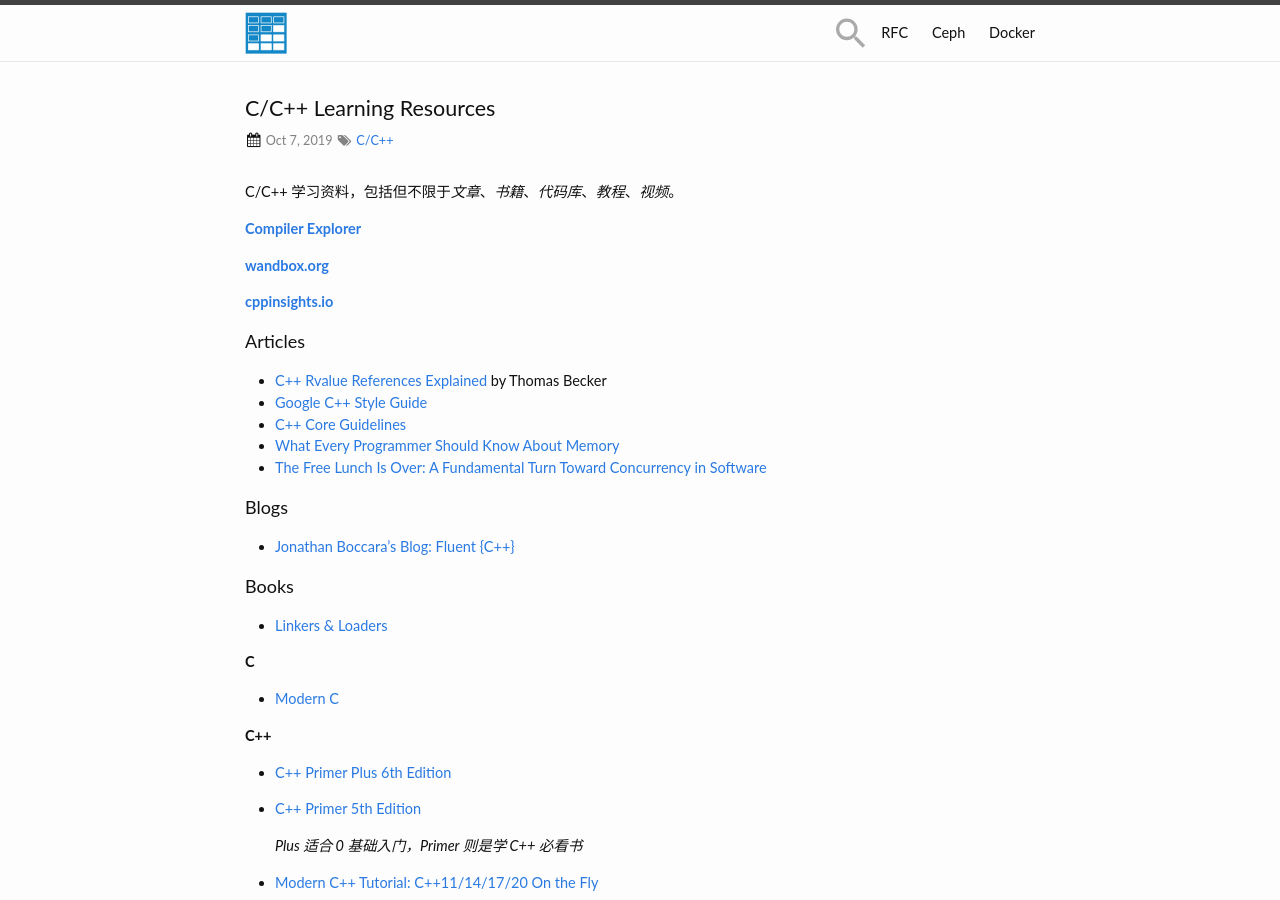
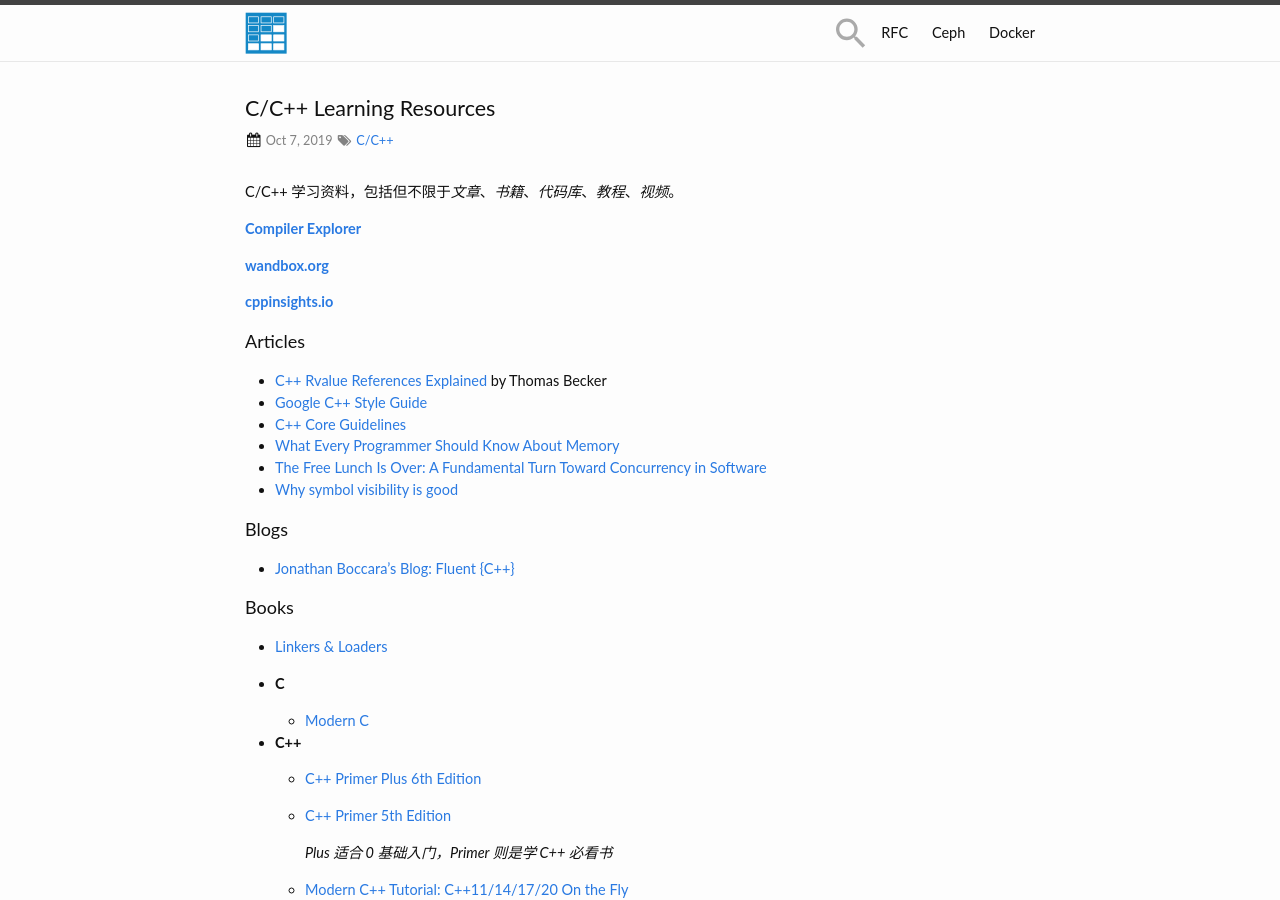
Before and after one commit to zhjwpku/zhjwpku.github.io, a Jekyll site: the page built from _posts/2019-10-07-cpp-learning-resources.md, in a window 1280 px wide and 900 px high. Built offline with Jekyll 4.4.1, drawn with Linux system fonts in a browser that asks for light colours; comment, search, counter and statistics services are not loaded.

Commit message:
indentation pretty
Signed-off-by: Zhao Junwang <zhjwpku@gmail.com>

```diff
--- a/_posts/2019-10-07-cpp-learning-resources.md
+++ b/_posts/2019-10-07-cpp-learning-resources.md
@@ -21,6 +21,7 @@
 - [C++ Core Guidelines][cppcoreguidelines]
 - [What Every Programmer Should Know About Memory][cpumemory]
 - [The Free Lunch Is Over: A Fundamental Turn Toward Concurrency in Software][freelunchover]
+- [Why symbol visibility is good][why-symbol-visibility-is-good]
 
 <h4>Blogs</h4>
 
@@ -30,21 +31,21 @@
 
 - [Linkers & Loaders][linker_and_loaders]
 
-**C**
+- **C**
 
-- [Modern C][modernc]
+  - [Modern C][modernc]
 
-**C++**
+- **C++**
 
-- [C++ Primer Plus 6th Edition][cpp_primer_plus_6ed]
+  - [C++ Primer Plus 6th Edition][cpp_primer_plus_6ed]
 
-- [C++ Primer 5th Edition][cpp_primer_5ed]
+  - [C++ Primer 5th Edition][cpp_primer_5ed]
 
-  *Plus 适合 0 基础入门，Primer 则是学 C++ 必看书*
+    *Plus 适合 0 基础入门，Primer 则是学 C++ 必看书*
 
-- [Modern C++ Tutorial: C++11/14/17/20 On the Fly][modern-cpp-tutorial]
+  - [Modern C++ Tutorial: C++11/14/17/20 On the Fly][modern-cpp-tutorial]
 
-  *非常精炼的一本介绍 Modern C++ 的手册*
+    *非常精炼的一本介绍 Modern C++ 的手册*
 
 <h4>Libraries</h4>
 
@@ -53,34 +54,36 @@
 
 <h4>Tutorial</h4>
 
-[cppbestpractices](https://github.com/lefticus/cppbestpractices)
-[Function Interposition in Linux](https://jayconrod.com/posts/23/tutorial-function-interposition-in-linux)
+- [cppbestpractices](https://github.com/lefticus/cppbestpractices)
+- [Function Interposition in Linux](https://jayconrod.com/posts/23/tutorial-function-interposition-in-linux)
 
 <h4>Video</h4>
 
-**YouTube Channel**
+- **YouTube Channel**
 
-- [**C++** from *The Cherno*][cpp_cherno] 适合初学者的一个 C++ 教学视频系列，作者不定期更新。建议一天看完（截至 2020/04/19 共 86 集），后面跟起来比较省事。主要介绍一些 C++ 的基础知识，较新的视频有介绍 C++ 17 的新特性，如 async，optional，any 等。
+  - [**C++** from *The Cherno*][cpp_cherno]
 
-- [**C++ Weekly** from *Jason Turner*][cpp_weekly].
+    适合初学者的一个 C++ 教学视频系列，作者不定期更新。建议一天看完（截至 2020/04/19 共 86 集），后面跟起来比较省事。主要介绍一些 C++ 的基础知识，较新的视频有介绍 C++ 17 的新特性，如 async，optional，any 等。
 
-**Talks**
+  - [**C++ Weekly** from *Jason Turner*][cpp_weekly].
 
-*Scott Mayers*
-- [CppCon 2014: Scott Meyers "Type Deduction and Why You Care"][wQxj20X-tIU]
+- **Talks**
 
-*Matt Godbolt*
-- [CppCon 2017: “What Has My Compiler Done for Me Lately? Unbolting the Compiler's Lid”][bSkpMdDe4g4]
+  - *Scott Mayers*
+    - [CppCon 2014: Scott Meyers "Type Deduction and Why You Care"][wQxj20X-tIU]
 
-*Jason Turner*
-- [CppCon 2018: “Applied Best Practices”][DHOlsEd0eDE]
-- [CppCon 2019: “The Best Parts of C++"][iz5Qx18H6lg]
+  - *Matt Godbolt*
+    - [CppCon 2017: “What Has My Compiler Done for Me Lately? Unbolting the Compiler's Lid”][bSkpMdDe4g4]
 
-*Chandler Carruth*
-- [CppCon 2015: "Tuning C++: Benchmarks, and CPUs, and Compilers! Oh My!"](https://www.youtube.com/watch?v=nXaxk27zwlk)
+  - *Jason Turner*
+    - [CppCon 2018: “Applied Best Practices”][DHOlsEd0eDE]
+    - [CppCon 2019: “The Best Parts of C++"][iz5Qx18H6lg]
 
-*John Lakos*
-- [C++Now 2018: “C++ Modules & Large-Scale Development”](https://www.youtube.com/watch?v=EglLjioQ9x0)
+  - *Chandler Carruth*
+    - [CppCon 2015: "Tuning C++: Benchmarks, and CPUs, and Compilers! Oh My!"](https://www.youtube.com/watch?v=nXaxk27zwlk)
+
+  - *John Lakos*
+    - [C++Now 2018: “C++ Modules & Large-Scale Development”](https://www.youtube.com/watch?v=EglLjioQ9x0)
 
 <br>
 <span class="post-meta">
@@ -112,3 +115,4 @@
 [freelunchover]: http://www.gotw.ca/publications/concurrency-ddj.htm
 [linker_and_loaders]: https://wh0rd.org/books/linkers-and-loaders/linkers_and_loaders.pdf
 [modernc]: https://modernc.gforge.inria.fr/
+[why-symbol-visibility-is-good]: https://www.technovelty.org/code/why-symbol-visibility-is-good.html
```
